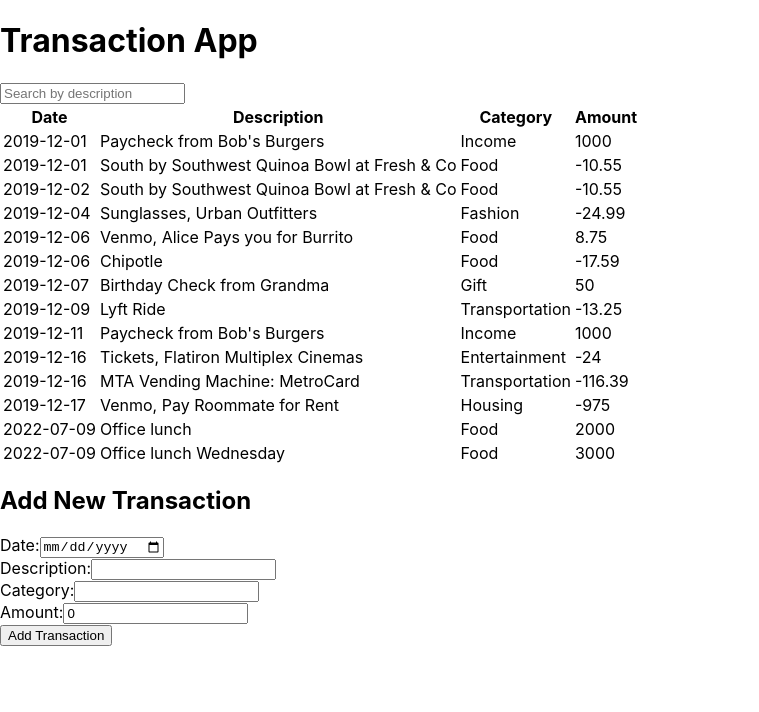
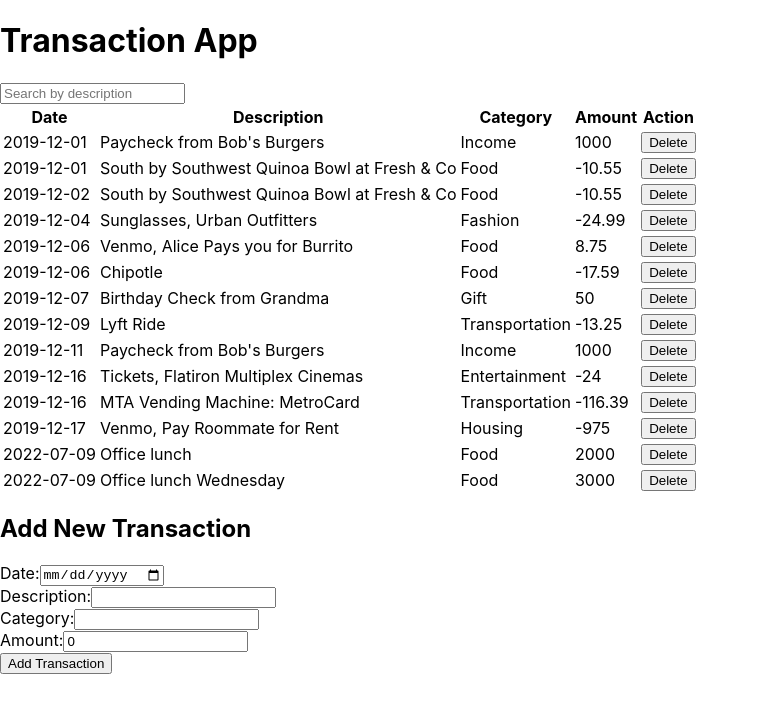
Before and after one commit to victor-muriuki/flatiron, a React (Create React App) app: page / in a window 1280 px wide. Shown: the top 712 px of the page, without its empty margins (0-759 px from the left). Built offline with nearby package versions, Linux system fonts and the light colour scheme.

Commit message:
completed assigment

```diff
--- a/src/App.js
+++ b/src/App.js
@@ -27,6 +27,11 @@ function App() {
     setSearchTerm(value);
   };
 
+  const handleDelete = (id) => {
+    const updatedTransactions = transactions.filter((transaction) => transaction.id !== id);
+    setTransactions(updatedTransactions);
+  };
+
   const filteredTransactions = transactions.filter(
     (transaction) =>
       transaction.description.toLowerCase().includes(searchTerm.toLowerCase())
@@ -36,7 +41,7 @@ function App() {
     <div>
       <h1>Transaction App</h1>
       <SearchBar searchTerm={searchTerm} onSearchChange={handleSearchChange} />
-      <TransactionTable transactions={filteredTransactions} />
+      <TransactionTable transactions={filteredTransactions} onDelete={handleDelete} />
       <AddTransactionForm
         newTransaction={newTransaction}
         onInputChange={handleInputChange}
--- a/src/components/TransactionTable.js
+++ b/src/components/TransactionTable.js
@@ -1,9 +1,8 @@
 import React from 'react';
+import TransactionRow from './TransactionRow';
 
-function TransactionTable({ transactions }) {
+function TransactionTable({ transactions, onDelete }) {
   return (
-    //table to display the tranasactions
-
     <table>
       <thead>
         <tr>
@@ -11,16 +10,12 @@ function TransactionTable({ transactions }) {
           <th>Description</th>
           <th>Category</th>
           <th>Amount</th>
+          <th>Action</th>
         </tr>
       </thead>
       <tbody>
         {transactions.map((transaction) => (
-          <tr key={transaction.id}>
-            <td>{transaction.date}</td>
-            <td>{transaction.description}</td>
-            <td>{transaction.category}</td>
-            <td>{transaction.amount}</td>
-          </tr>
+          <TransactionRow key={transaction.id} transaction={transaction} onDelete={onDelete} />
         ))}
       </tbody>
     </table>
```
